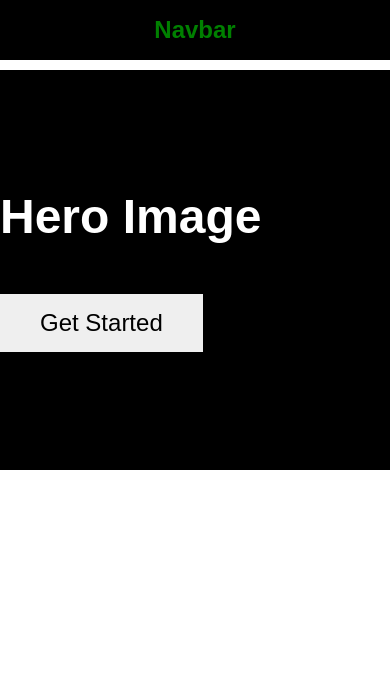
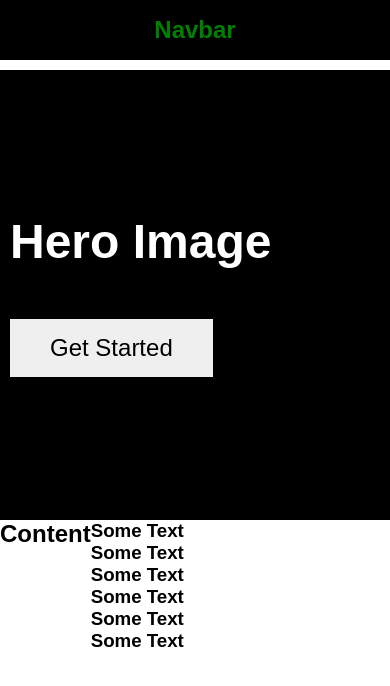
Before and after one commit to shad0w-max/learning-responsive-layout, a plain HTML site: page index.html in a window 390 px wide. Drawn offline with Linux system fonts and the light colour scheme.

Commit message:
started section

```diff
--- a/index.html
+++ b/index.html
@@ -21,8 +21,18 @@
         <div class="button-wrapper">
             <button class="hero-button">Get Started</button>
         </div>
-
     </header>
+    <section>
+        <h2>Content</h2>
+        <div class="boxes">
+            <div class="box"><h3>Some Text</h3></div>
+            <div class="box"><h3>Some Text</h3></div>
+            <div class="box"><h3>Some Text</h3></div>
+            <div class="box"><h3>Some Text</h3></div>
+            <div class="box"><h3>Some Text</h3></div>
+            <div class="box"><h3>Some Text</h3></div>
+        </div>
+    </section>
     <footer></footer>
   </body>
 </html>
--- a/style.css
+++ b/style.css
@@ -25,13 +25,14 @@ nav h1 {
 @media screen and (max-width:450px) {
     header {
         margin-top: 10px;
-        height: 400px;
+        height: 450px;
         width: 100%;
         display: flex;
         flex-direction: column;
         justify-content: center;
         align-items: flex-start;
         background-color: black;
+        padding-left: 10px;
     }
     header h1 {
         color: white;
@@ -43,6 +44,11 @@ nav h1 {
         padding: 15px 40px;
         margin-top: 50px;
     }
+
+    section {
+        width: 100%;
+        display: flex;
+    }
 }
 
 @media screen and (max-width:900px) {
```
